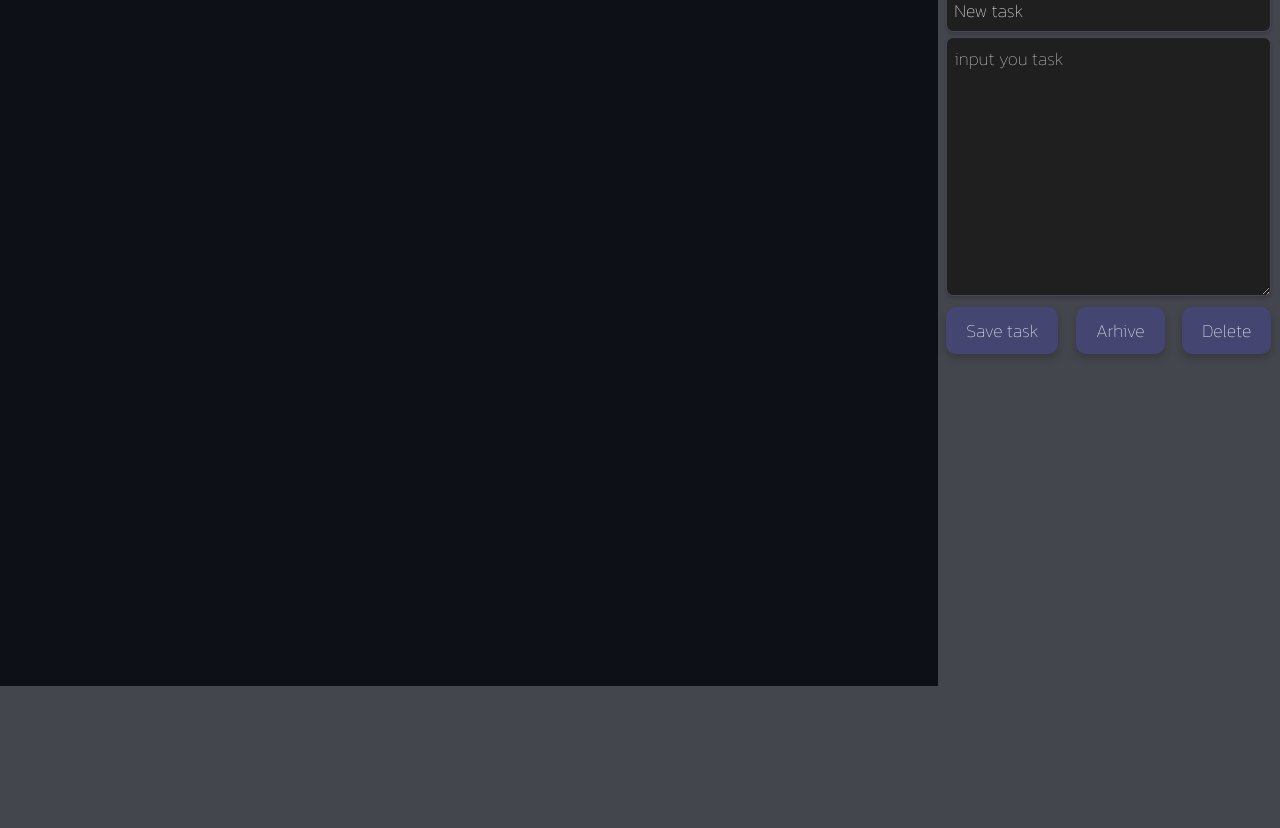
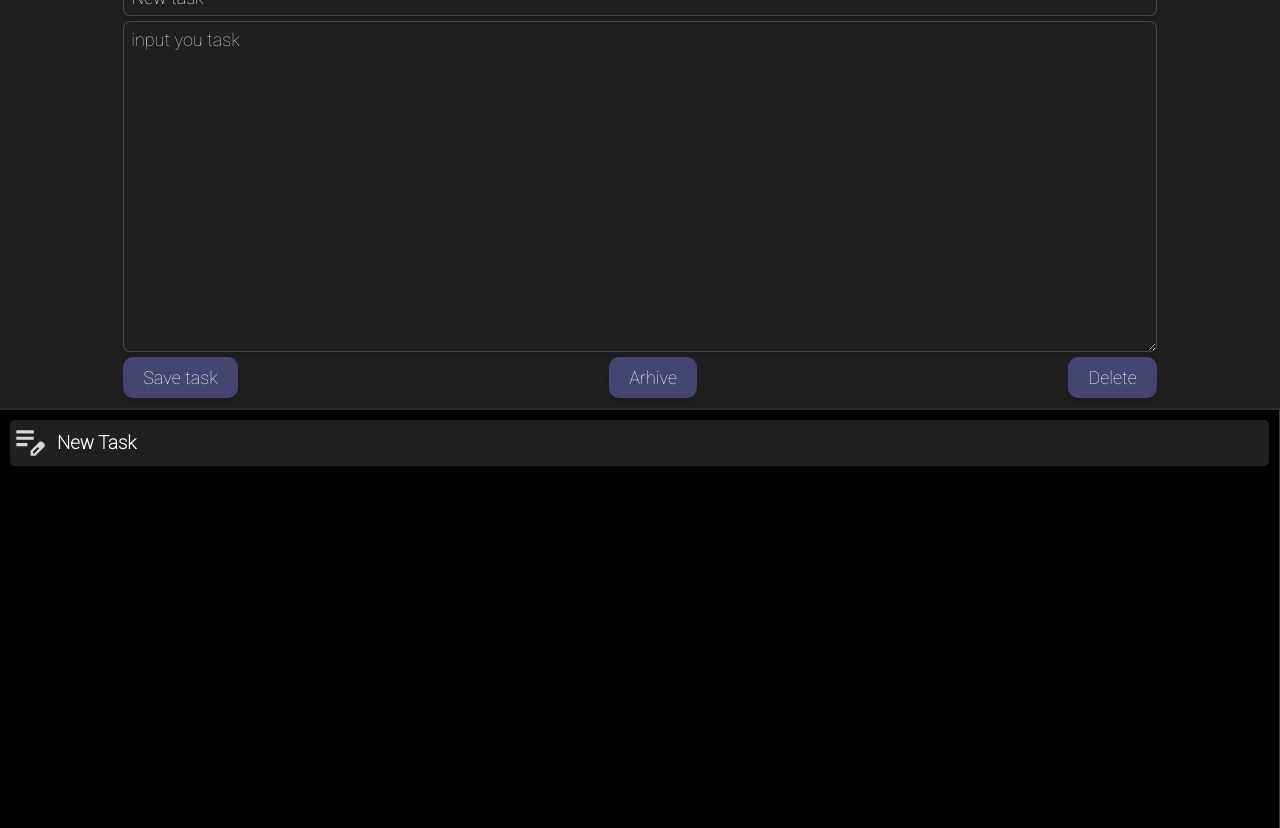
Before and after one commit to Fedorse/Task-list-app, a website with bundled scripts: page client/index.html in a window 1280 px wide. Shown: the part 114-942 px from the top of the page. Before the commit the page ends 800 px from the top, so only its background shows below. Built offline with nearby package versions, Linux system fonts and the light colour scheme; files whose address does not match are found by name.

Commit message:
update css

```diff
--- a/client/index.html
+++ b/client/index.html
@@ -5,9 +5,7 @@
     <meta name="theme-color" content="#000000">
     <meta name="viewport" content="width=device-width, initial-scale=1.0">
     <script defer type="module" src="script.js"></script>
-    <link rel="stylesheet" href="styles.css">
-    <link href="https://fonts.googleapis.com/css2?family=Kanit:wght@100&display=swap" rel="stylesheet">
-</head>
+    <link rel="stylesheet" href="styles.css"><link href="https://fonts.googleapis.com/css2?family=Caveat&family=Roboto:wght@100&display=swap" rel="stylesheet"></head>
 <body>
    <main class="app-container">
         <ol class="app__task-list"></ol>
@@ -19,11 +17,11 @@
             <form  class="app__task-form" method="post">
                     <div class="app__task-form-content">
                         <input class="app__task-title-input" type="text" autocomplete="off" name="titlTask" placeholder="input you title"  />
-                        <textarea class="app__task-description-textarea" maxlength="2000"  rows="9" name="descriptionTask"  placeholder="input you task"  ></textarea>
+                        <textarea class="app__task-description-textarea" maxlength="2000" rows="15"  name="descriptionTask"  placeholder="input you task"  ></textarea>
                     </div>
                          <div class="app__task-form-buttons">
                                 <input class="app__task-form-submit" type="submit" value="Save task">
-                                <button type="button" class="app__task-form-archive"> Arhive </button>
+                                <button type="button" class="app__task-form-archive">Arhive</button>
                                 <button type="button" class="app__task-form-delete">Delete</button>
                          </div>
             </form>
--- a/client/script.js
+++ b/client/script.js
@@ -196,11 +196,11 @@ document.addEventListener('DOMContentLoaded', () => {
         }
 
         const selectedTaskElement = document.querySelector(`.app__task-list-item[data-id="${currentSelectedTaskId}"]`);
-        selectedTaskElement.classList.toggle('app__task-list-item--completed');
+            selectedTaskElement.classList.toggle('app__task-list-item--completed');
 
         const wasArchived = selectedTaskElement.classList.contains('app__task-list-item--completed')
-        localStorage.setItem(currentSelectedTaskId, wasArchived ? 'completed' : '');
-        arhiveButton.textContent = wasArchived ? 'Unarhive' : 'Arhive'
+            localStorage.setItem(currentSelectedTaskId, wasArchived ? 'completed' : '');
+            arhiveButton.textContent = wasArchived ? 'Unarhive' : 'Arhive'
 
         showToast(wasArchived ? 'Task archived' : 'Task unarchived')
 
--- a/client/styles.css
+++ b/client/styles.css
@@ -3,7 +3,7 @@
     -webkit-user-select: none; /* Safari */
     -ms-user-select: none; /* IE 10 and IE 11 */
     user-select: none;
-    font-family:'Kanit', sans-serif;
+
 }
 
 html, body, div, span, applet, object, iframe,
@@ -44,7 +44,7 @@ time, mark, audio, video {
     /* переменные темная тема */
     --app__title-color-dark: rgb(255, 255, 255);
     --primary-color-dark: rgb(68,70,77);
-    --app__task-list-bg-dark: rgb(13,17,23);
+    --app__task-list-bg-dark: rgb(0, 0, 0);
     --input-area-bg-dark: rgb(31,31,31);
     --button-color-dark: rgb(69, 69, 113);
     --button-hover-color-dark: rgb(50, 50, 51);
@@ -61,7 +61,11 @@ time, mark, audio, video {
 }
 
 body {
-    background-color: var(--primary-color);
+    /* background-color: var(--primary-color); */
+    font-family: 'Roboto', sans-serif;
+    background-color: rgb(32 32 34);
+
+
 }
 
 .dark-theme {
@@ -101,7 +105,10 @@ body {
 
 .app-container {
     display: flex;
-    height: 100vh;
+    /* height: 100vh; */
+    flex-direction: row;
+
+
 }
 
 .app__content {
@@ -110,6 +117,8 @@ body {
     align-items: center;
     padding-top: 5px;
     gap: 5px;
+    width: 100%
+
 }
 
 .app__task-list {
@@ -122,10 +131,13 @@ body {
     gap: 5px;
     list-style-type: none;
     overflow-y: auto;
+    border-right: 0.5px solid rgba(118, 118, 151, 0.471);
+
 }
 
 .app__task-list-item  {
     color: var(--secondary-color);
+    /* color: rgb(255, 255, 255); */
     background-color: transparent;
     background-image: linear-gradient(to right, rgb(83,83,109), rgb(0, 0, 0));
     background-repeat: no-repeat;
@@ -136,10 +148,21 @@ body {
     padding: 5px 5px 5px 10px;
     border-radius: 5px;
     word-wrap: break-word;
+    font-weight: 50;
+    font-family: 'Roboto', sans-serif;
+
+
+    /* font-family: 'Open Sans', sans-serif; */
+
+    /* font-family: 'Caveat', cursive; */
 }
 
 .app__task-list-item--selected {
-    background:rgb(47, 48, 53)
+    /* background:rgb(47, 48, 53) */
+    background:rgb(32 32 34)
+    /* background:rgb(51, 51, 51) */
+
+
 }
 
 .app__task-list-item:not(.app__task-list-item--selected):hover {
@@ -147,8 +170,10 @@ body {
 }
 
 .app__task-list-item--completed {
-    color:var(--secondary-color);
+    /* color:var(--secondary-color); */
+    color:rgb(156, 156, 156);
     text-decoration: line-through;
+    text-decoration-color: rgb(189, 189, 244);
     opacity: 60%;
     animation: fadeOut 0.5s ease-in-out;
 }
@@ -170,7 +195,8 @@ body {
     display: flex;
     flex-direction: column;
     align-items: center;
-    width: 70rem;
+    /* width: 70rem; */
+    width: 80%
 }
 
 .app__task-title-date {
@@ -184,19 +210,24 @@ body {
     display: flex;
     font-size: 35px;
     text-shadow: 2px 2px 4px rgba(0, 0, 0, 0.5);
+    font-family: 'Caveat', cursive;
+
 
 }
 
 .app__task-form-content {
-    width: 100%;
-    padding-left: 20%;
+    width: 85%;
+    height: 100%;
+    /* padding-left: 10%; */
  }
 
 .app__task-description-textarea, .app__task-title-input {
+    display: flex;
     color: var(--secondary-color);
     background-color:var(--input-area-bg);
     font-size: var(--font-size-normal);
-    width: 70%;
+    font-weight: 50;
+    /* width: 70%; */
     padding: 7px;
     margin-bottom: 5px;
     border: 1px solid rgba(118, 118, 151, 0.471);
@@ -204,6 +235,8 @@ body {
     resize: vertical;
     box-shadow: 0 2px 4px rgba(0, 0, 0, 0.2);
     transition: border-color 0.3s, box-shadow 0.3s;
+    width: 100%;
+    font-family: 'Roboto', sans-serif;
 
 }
 
@@ -225,9 +258,9 @@ input:focus, .app__task-description-textarea:focus {
 .app__task-form-buttons {
     display: flex;
     justify-content:flex-start;
-    width: 100%;
+    width: 85%;
     padding-bottom: 10px;
-    padding-left: 20%;
+    /* padding-left: 10%; */
     gap: 10px;
 }
 
@@ -240,6 +273,9 @@ input:focus, .app__task-description-textarea:focus {
     border-radius: 10px;
     box-shadow: 0 4px 8px rgba(0, 0, 0, 0.2);
     transition: all 0.3s ease;
+    font-weight: 200;
+    font-family: 'Roboto', sans-serif;
+
 }
 
 
@@ -294,6 +330,10 @@ input:focus, .app__task-description-textarea:focus {
 }
 
 @media screen and (max-width: 768px) {
+    .app__task-form-content{
+        width: 100%;
+
+    }
 
     .app__task-list-item-title {
         margin: 7px;
@@ -304,8 +344,8 @@ input:focus, .app__task-description-textarea:focus {
     }
 
     .app__task-form-buttons, .app__task-form-content {
-        padding-left: 0;
     justify-content: space-between;
+    width: 100%;
     }
 
     .app__task-form {
@@ -356,6 +396,7 @@ input:focus, .app__task-description-textarea:focus {
 
     .app__task-form {
         justify-content: space-evenly
+
     }
 
     .app__task-list {
@@ -416,7 +457,7 @@ input:focus, .app__task-description-textarea:focus {
             border-top: 2.5px solid rgb(46, 46, 59);
         }
 
-        .main-container {
+        .app-container {
             flex-direction: column;
             flex-direction: column-reverse;
             height: auto;
```
